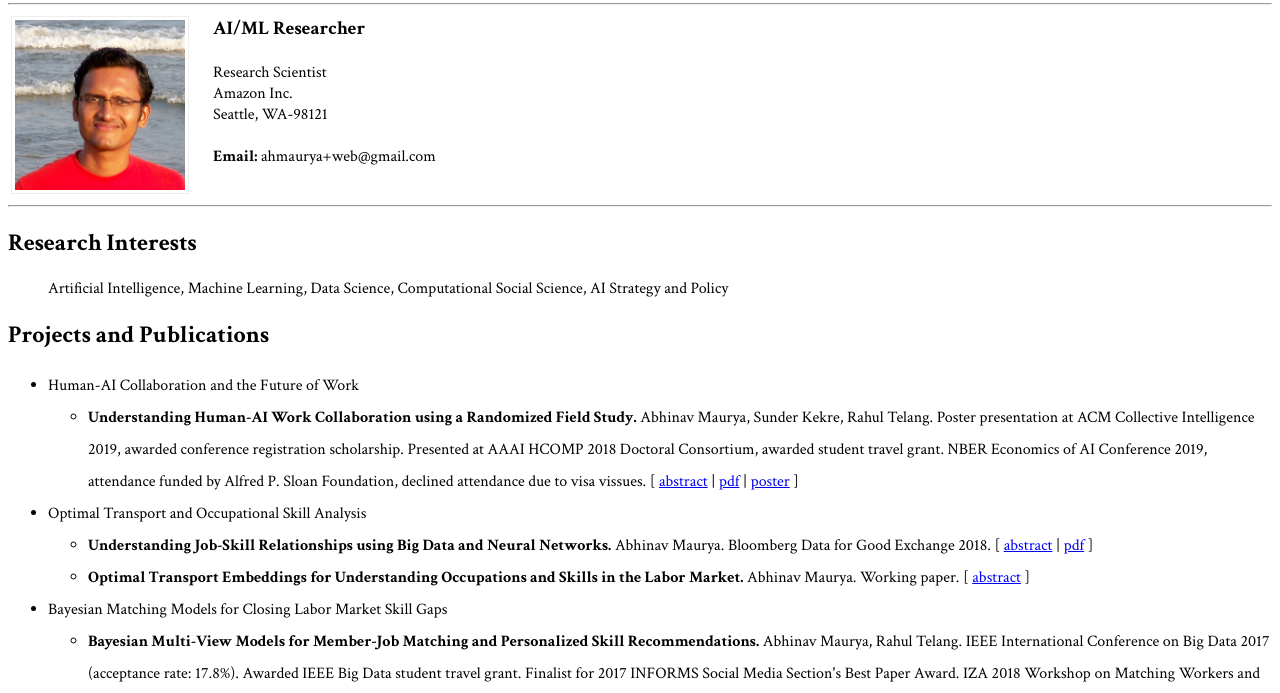
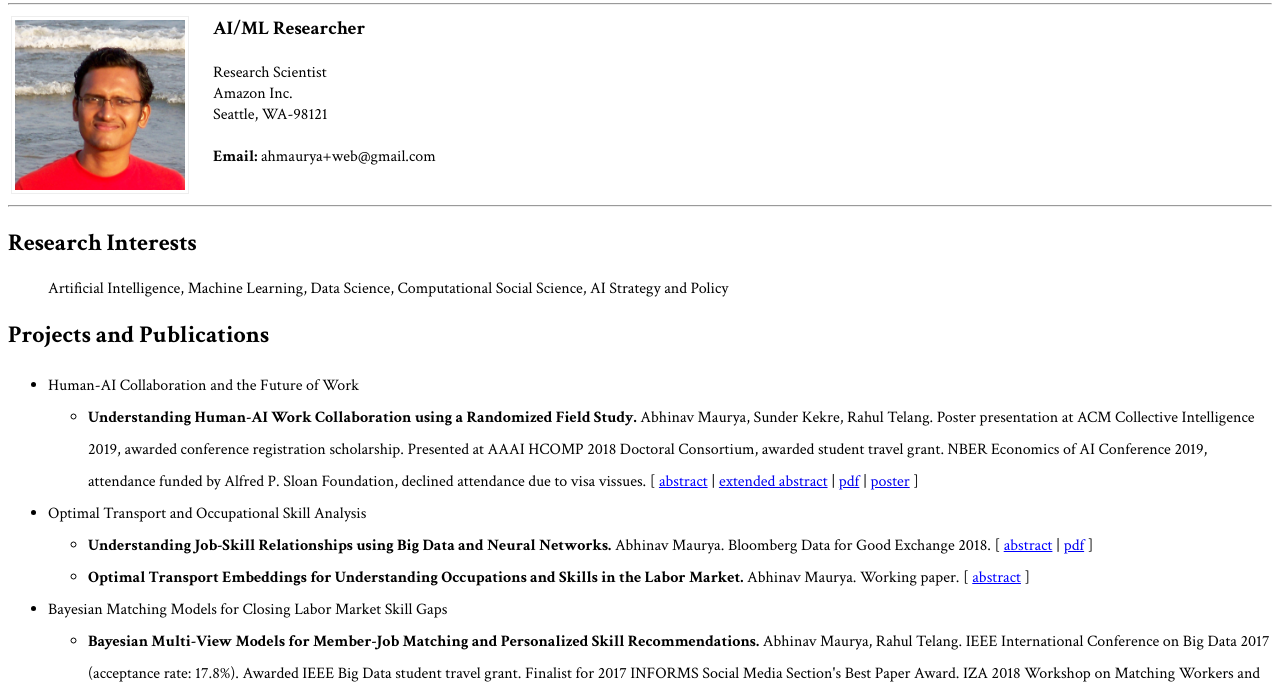
Before and after one commit to ahmaurya/ahmaurya.github.io, a plain HTML site: page index.html in a window 1280 px wide. Shown: the part 107-800 px from the top of the page. Drawn offline with nearby package versions, Linux system fonts and the light colour scheme.

Commit message:
minor changes

```diff
--- a/index.html
+++ b/index.html
@@ -77,7 +77,7 @@ while(x=eval(x));
 	<li>Human-AI Collaboration and the Future of Work</li>
 	<ul>
 		<li>
-			<b>Understanding Human-AI Work Collaboration using a Randomized Field Study.</b> Abhinav Maurya, Sunder Kekre, Rahul Telang. Poster presentation at ACM Collective Intelligence 2019, awarded conference registration scholarship. Presented at AAAI HCOMP 2018 Doctoral Consortium, awarded student travel grant. NBER Economics of AI Conference 2019, attendance funded by Alfred P. Sloan Foundation, declined attendance due to visa vissues. [ <span class="collapsible">abstract</span> | <a href="http://ci.acm.org/2019/assets/proceedings/CI_2019_paper_46.pdf">pdf</a> | <a href="docs/poster_acm_ci_2019.pdf">poster</a> ]
+			<b>Understanding Human-AI Work Collaboration using a Randomized Field Study.</b> Abhinav Maurya, Sunder Kekre, Rahul Telang. Poster presentation at ACM Collective Intelligence 2019, awarded conference registration scholarship. Presented at AAAI HCOMP 2018 Doctoral Consortium, awarded student travel grant. NBER Economics of AI Conference 2019, attendance funded by Alfred P. Sloan Foundation, declined attendance due to visa vissues. [ <span class="collapsible">abstract</span> | <a href="http://ci.acm.org/2019/assets/proceedings/CI_2019_paper_46.pdf">extended abstract</a> | <a href="http://bit.ly/maurya2019understanding">pdf</a> | <a href="docs/poster_acm_ci_2019.pdf">poster</a> ]
 			<div class="content">With increasing adoption of artificial intelligence technologies, there is a growing interest in understanding effective strategies for human-AI collaboration in the workplace. In this paper, we investigate whether human workers carrying out natural language data annotation tasks can perform better if aided with data-driven annotation recommendations from an ensemble of machine learning models. Our randomized experimental study uses a common natural language processing task called named entity tagging. Annotators in the treatment group are provided highlighted named entity suggestions in the text they are annotating, whereas those in the control group are not. The treatment group significantly outperforms the control group on evaluation metrics such as precision, recall, and throughput, indicating that humans were successfully able to incorporate AI suggestions in completing their work. The treatment group evaluation metrics also outperformed those of the ensemble machine learning model providing the suggestions. A careful analysis revealed that AI suggestions were more accurate than human annotations (control group) in the regime of shorter named entities, whereas humans performed better than automated suggestions in the regime of longer named entities. The treatment group effectively accepted the AI suggestions in the former regime and corrected AI mistakes in the latter regime, thereby surpassing the performance of either AI or human alone.</div>
 		</li>
 	</ul>
```
